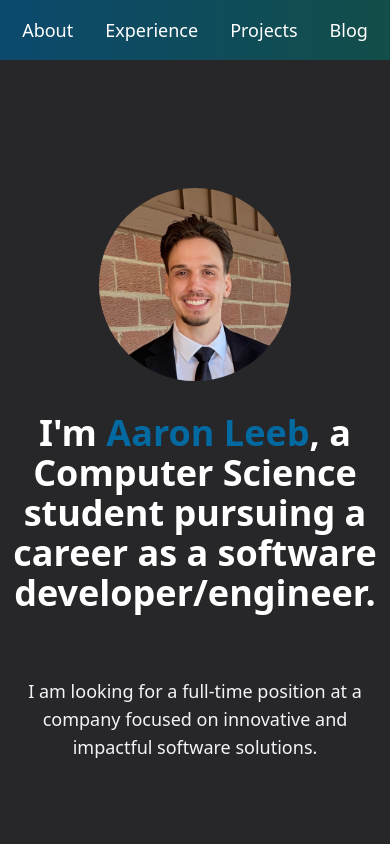
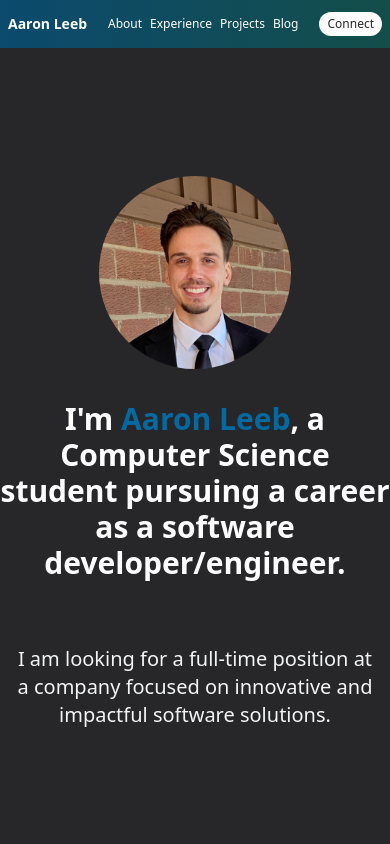
Before and after one commit to aaron-leeb/aaron-leeb.github.io, a React (Vite) app: page / in a window 390 px wide. Shown: the top 844 px of the page. Built offline with nearby package versions, Linux system fonts and the light colour scheme; no server answers.

Commit message:
Fixed text sizing on smaller screens

```diff
--- a/src/components/Hero.tsx
+++ b/src/components/Hero.tsx
@@ -5,13 +5,13 @@ const Hero = () => {
         <div className='bg-zinc-800 text-white text-center py-32'>
             <img src={heroImage} alt="Hero" className='mx-auto mb-8 w-48 rounded-full object-cover
             transform transition-transform duration-300 hover:scale-105'/>
-            <h1 className='text-4xl font-bold'>
+            <h1 className='text-3xl font-bold'>
                 I'm {" "}
                 <span className='text-transparent bg-clip-text bg-sky-700'>Aaron Leeb</span>
                 , a Computer Science student
                 pursuing a career as a software developer/engineer.
             </h1>
-            <p className='mt-16 text-lg text-gray-100 px-4 md:px-32'>
+            <p className='mt-16 text-xl text-gray-100 px-4 md:px-32'>
                 I am looking for a full-time position at a company focused on
                 innovative and impactful software solutions.
             </p>
--- a/src/components/Navbar.tsx
+++ b/src/components/Navbar.tsx
@@ -2,20 +2,23 @@ import { Link } from 'react-router-dom';
 
 const Navbar = () => {
     return (
-        <nav className='bg-gradient-to-r from-sky-900 to-teal-900 text-white px-8 md:px-16 lg:px-48'>
-                <div className='container py-4 flex justify-center md:justify-between items-center'>
-                    <Link to="/" className='text-3xl font-bold hidden md:inline'>Aaron Leeb</Link>
-                    <div className='space-x-8 text-lg'>
+        <nav className='bg-gradient-to-r from-sky-900 to-teal-900 text-white px-2 sm:px-4 md:px-16 lg:px-48'>
+                <div className='container mx-auto flex items-center justify-between gap-1 py-3 md:py-4'>
+                    <Link to="/" className='shrink-0 whitespace-nowrap text-sm font-bold max-[380px]:text-xs sm:text-base md:text-3xl'>Aaron Leeb</Link>
+                    <div className='flex min-w-0 flex-1 justify-center gap-2 whitespace-nowrap text-xs max-[380px]:gap-1.5 max-[380px]:text-[11px] sm:gap-3 md:gap-8 md:text-lg'>
                         <Link to="/#about" className='hover:text-gray-300'>About</Link>
                         <Link to="/#experience" className='hover:text-gray-300'>Experience</Link>
                         <Link to="/#projects" className='hover:text-gray-300'>Projects</Link>
-
                         <Link to="/blog" className='hover:text-gray-300'>Blog</Link>
-
                     </div>
-                    <button className='bg-white text-zinc-800 hidden md:inline
-                    transform transition-transform duration-300 hover:scale-105 px-4 py-2 rounded-full'>
-                        <a href="https://www.linkedin.com/in/aaron-leeb/" target="_blank" rel="noopener noreferrer">Connect</a></button>
+                    <a
+                        href="https://www.linkedin.com/in/aaron-leeb/"
+                        target="_blank"
+                        rel="noopener noreferrer"
+                        className='shrink-0 whitespace-nowrap rounded-full bg-white px-2 py-1 text-xs text-zinc-800 transition-transform duration-300 hover:scale-105 max-[380px]:px-1.5 max-[380px]:text-[10px] sm:px-4 sm:py-2 sm:text-sm md:text-base'
+                    >
+                        Connect
+                    </a>
                 </div>
         </nav>
     );
```
